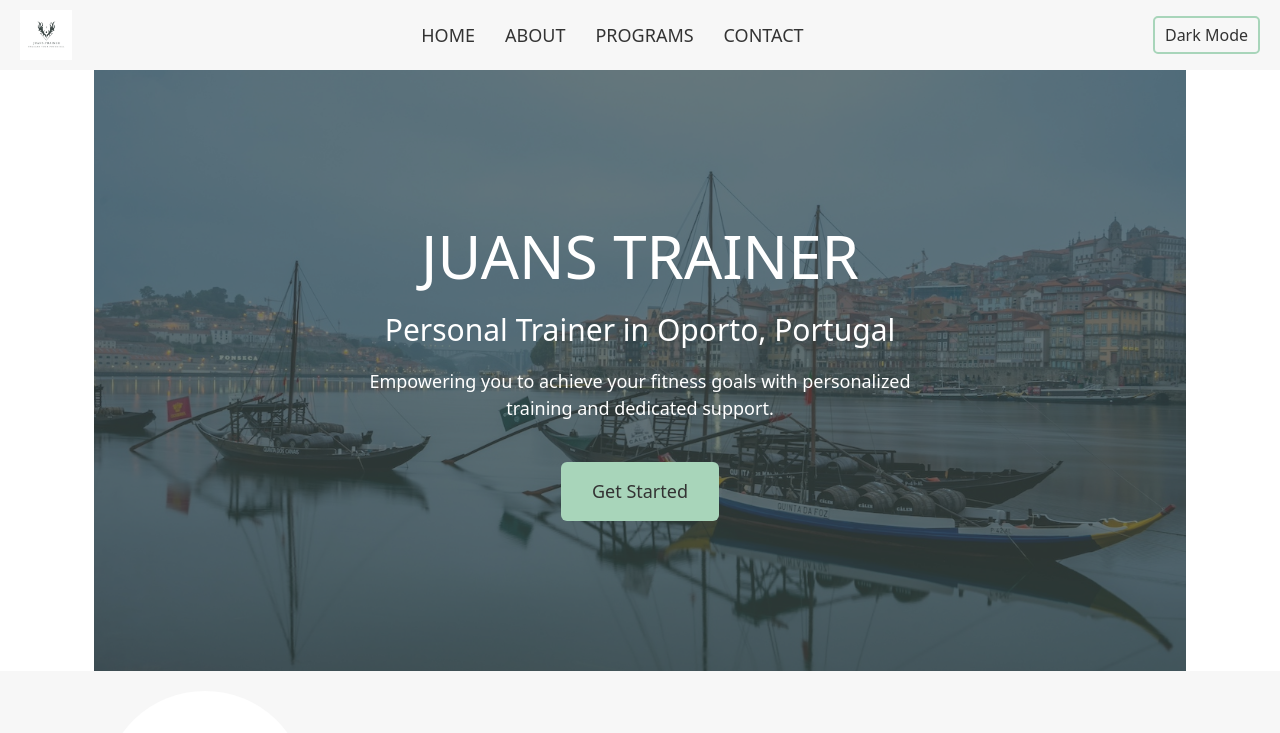
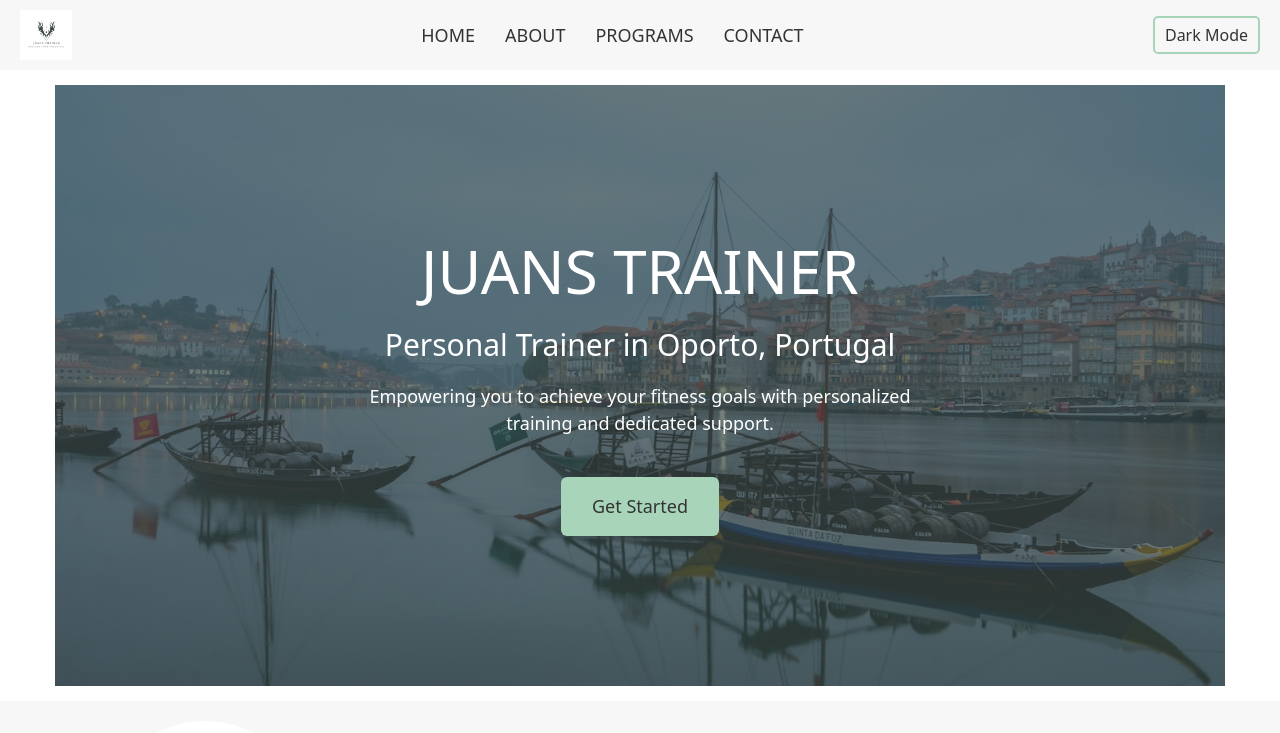
Before and after one commit to MurielCristina/juans.trainer, a React (Create React App) app: page / in a window 1280 px wide. Shown: the top 733 px of the page. Built offline with nearby package versions, Linux system fonts and the light colour scheme.

Commit message:
useEffect: Every time the theme changes, we update the <body> class

```diff
--- a/src/App.css
+++ b/src/App.css
@@ -1,5 +1,12 @@
 .App {
-  background-color: var(--BGColor);
   color: var(--TextColor);
   width: 100%;
 }
+body {
+  background-color: var(--BGColor);
+}
+.content-wrapper {
+  max-width: 1200px;
+  margin: 0 auto;
+  padding: 15px;
+}
--- a/src/App.js
+++ b/src/App.js
@@ -1,4 +1,4 @@
-import React, { useState } from "react";
+import React, { useEffect, useState } from "react";
 import { BrowserRouter as Router, Routes, Route } from "react-router-dom";
 
 import "./App.css";
@@ -19,11 +19,15 @@ export default function App() {
     setTheme((prevTheme) => (prevTheme === "light" ? "dark" : "light"));
   };
 
+  useEffect(() => {
+    document.body.className = theme === "dark" ? "dark-theme" : "light-teme";
+  }, [theme]);
+
   return (
     <div className={theme === "dark" ? "dark-theme" : "light-theme"}>
       <Router>
         <Navbar theme={theme} toggleTheme={toggleTheme} />
-        <div className="container">
+        <div className="container-fluid">
           <Routes>
             <Route
               path="/"
--- a/src/index.css
+++ b/src/index.css
@@ -1,4 +1,5 @@
 body {
+  background-color: var(--BGColor);
   margin: 0;
   padding: 0;
   font-family: -apple-system, BlinkMacSystemFont, "Segoe UI", "Roboto", "Oxygen",
--- a/src/pages/PageAbout.js
+++ b/src/pages/PageAbout.js
@@ -2,7 +2,7 @@ import React from "react";
 
 export default function PageAbout() {
   return (
-    <div className="PageAbout container">
+    <div className="PageAbout content-wrapper">
       <h1>Contenido de la página de about</h1>
     </div>
   );
--- a/src/pages/PageHome.js
+++ b/src/pages/PageHome.js
@@ -5,7 +5,7 @@ import HeroStart from "./PageHome/HeroStart";
 
 export default function PageHome({ theme, toggleTheme }) {
   return (
-    <div className="PageHome container">
+    <div className="PageHome content-wrapper">
       <HeroStart />
     </div>
   );
--- a/src/pages/PagePrograms.js
+++ b/src/pages/PagePrograms.js
@@ -2,7 +2,7 @@ import React from "react";
 
 export default function PagePrograms() {
   return (
-    <div className="PagePrograms container">
+    <div className="PagePrograms content-wrapper">
       <h1>Contenido de la página de Programs</h1>
     </div>
   );
--- a/src/pages/PageTrainWithMe.js
+++ b/src/pages/PageTrainWithMe.js
@@ -2,7 +2,7 @@ import React from "react";
 
 export default function PageTrainWithMe() {
   return (
-    <div className="PageTrainWithMe container">
+    <div className="PageTrainWithMe content-wrapper">
       <h1>Contenido de la página de train with me</h1>
     </div>
   );
```
